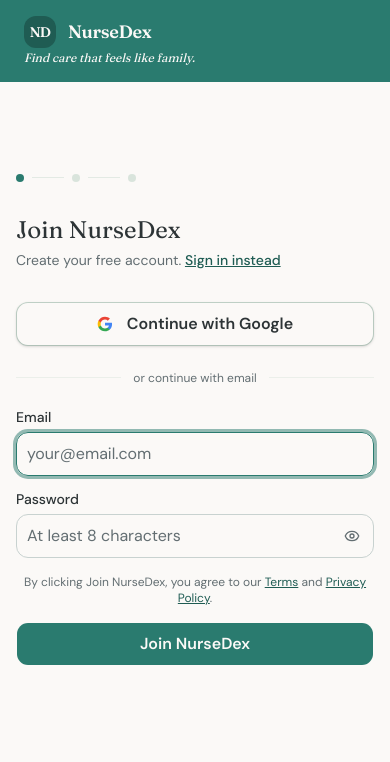
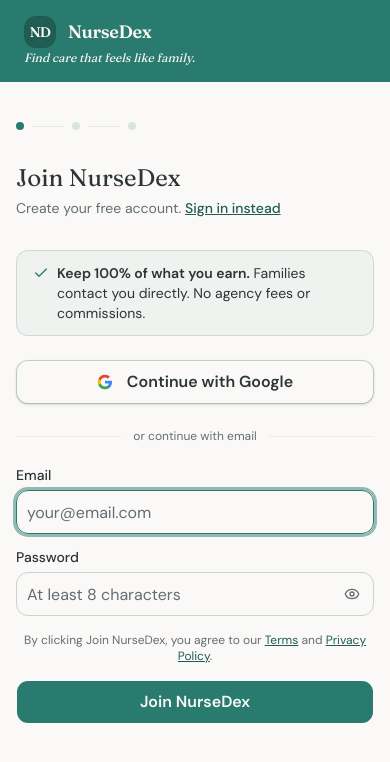
Before and after one commit to nursedexapp/nursedex, a Next.js app: page /signup in a window 390 px wide. Shown: the top 762 px of the page. Built offline with nearby package versions, Linux system fonts and the light colour scheme.

Commit message:
Show the no-agency-fees benefit on mobile signup (nurse context)

```diff
--- a/src/app/(auth)/signup/page.tsx
+++ b/src/app/(auth)/signup/page.tsx
@@ -10,7 +10,7 @@
 import { GoogleSignInButton } from "@/components/ui/google-sign-in-button";
 import { Input } from "@/components/ui/input";
 import { Label } from "@/components/ui/label";
-import { Eye, EyeOff, Loader2 } from "lucide-react";
+import { Check, Eye, EyeOff, Loader2 } from "lucide-react";
 
 function SubmitButton() {
   const { pending } = useFormStatus();
@@ -50,6 +50,9 @@
 
 export default function SignUpPage() {
   const router = useRouter();
+  // Hide the nurse-only earnings benefit for visitors who arrived via the
+  // family survey flow.
+  const [fromSurvey, setFromSurvey] = useState(false);
 
   // If the user arrived from /survey/results with their answers, persist
   // them to a cookie so they survive email confirmation + role select and
@@ -61,6 +64,7 @@
     const survey = new URLSearchParams(window.location.search).get("survey");
     if (survey) {
       setSurveyHandoffCookie(survey);
+      setFromSurvey(true);
     }
   }, []);
   const [error, setError] = useState<string | null>(null);
@@ -123,6 +127,16 @@
           </Link>
         </p>
       </div>
+
+      {!fromSurvey && (
+        <div className="border-teal/20 bg-teal/5 mb-6 flex items-start gap-2 rounded-lg border px-4 py-3 lg:hidden">
+          <Check className="text-teal mt-0.5 h-4 w-4 shrink-0" />
+          <p className="text-soft-black text-sm">
+            <span className="font-semibold">Keep 100% of what you earn.</span>{" "}
+            Families contact you directly. No agency fees or commissions.
+          </p>
+        </div>
+      )}
 
       <GoogleSignInButton />
 
```
